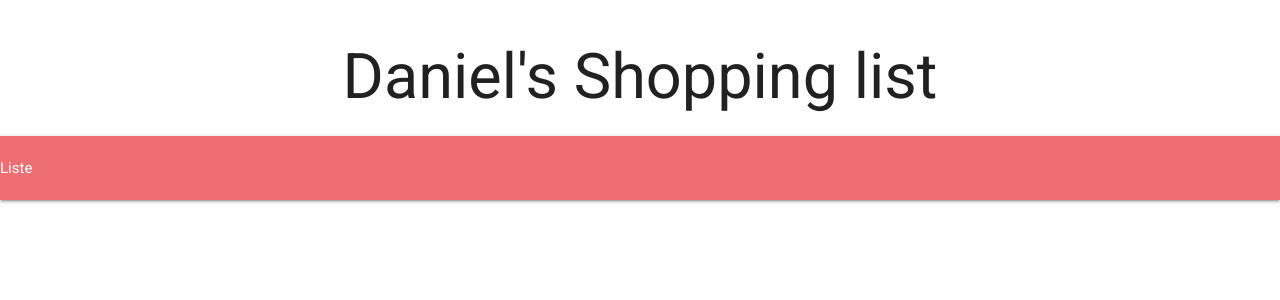
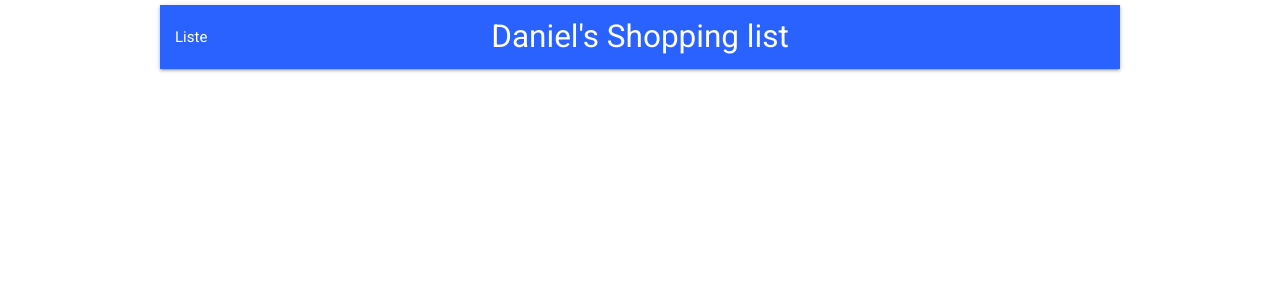
Before and after one commit to Fancy11111/GroceryList, an Angular app: page / in a window 1280 px wide. Shown: the top 300 px of the page. Built offline with nearby package versions, Linux system fonts and the light colour scheme.

Commit message:
added navbar for routing

```diff
--- a/src/app/components/header/header.component.css
+++ b/src/app/components/header/header.component.css
@@ -0,0 +1,5 @@
+#nav-container{
+    width: 75%;
+    margin: 0 auto;
+    margin-top: 5px
+}
--- a/src/app/components/header/header.component.html
+++ b/src/app/components/header/header.component.html
@@ -1,4 +1,12 @@
-<div class="container">
-  <h1 style="text-align:center">{{name}}'s Shopping list</h1>
+<div id="nav-container">
+  <nav class="blue accent-4">
+    <div class="nav-wrapper">
+      <a class="brand-logo center">{{name}}'s Shopping list</a>
+      <ul id="nav-mobile" class="left hide-on-med-and-down">
+        <li>
+          <a [routerLink]="['/list']" routerLinkActive="router-link-active">Liste</a>
+        </li>
+      </ul>
+    </div>
+  </nav>
 </div>
-<nav><a [routerLink]="['/list']" routerLinkActive="router-link-active" >Liste</a></nav>
```
